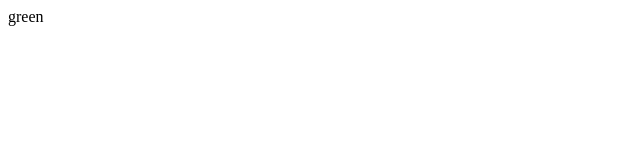
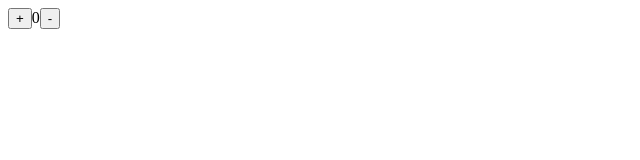
Before and after one commit to Pan-be/data-list, a React (Vite) app: page / in a window 1280 px wide. Shown: the top 160 px of the page, without its empty margins (0-640 px from the left). Built offline with nearby package versions, Linux system fonts and the light colour scheme.

Commit message:
playin with setState

```diff
--- a/src/main.tsx
+++ b/src/main.tsx
@@ -6,8 +6,23 @@ interface Props {
 }
 
 class App extends React.Component<Props> {
+	state = { counter: 0 }
+
+	onUp = (): void => {
+		this.setState({ counter: this.state.counter + 1 })
+	}
+	onDown = (): void => {
+		this.setState({ counter: this.state.counter - 1 })
+	}
+
 	render() {
-		return <div>{this.props.color}</div>
+		return (
+			<div>
+				<button onClick={this.onUp}>+</button>
+				{this.state.counter}
+				<button onClick={this.onDown}>-</button>
+			</div>
+		)
 	}
 }
 
```
